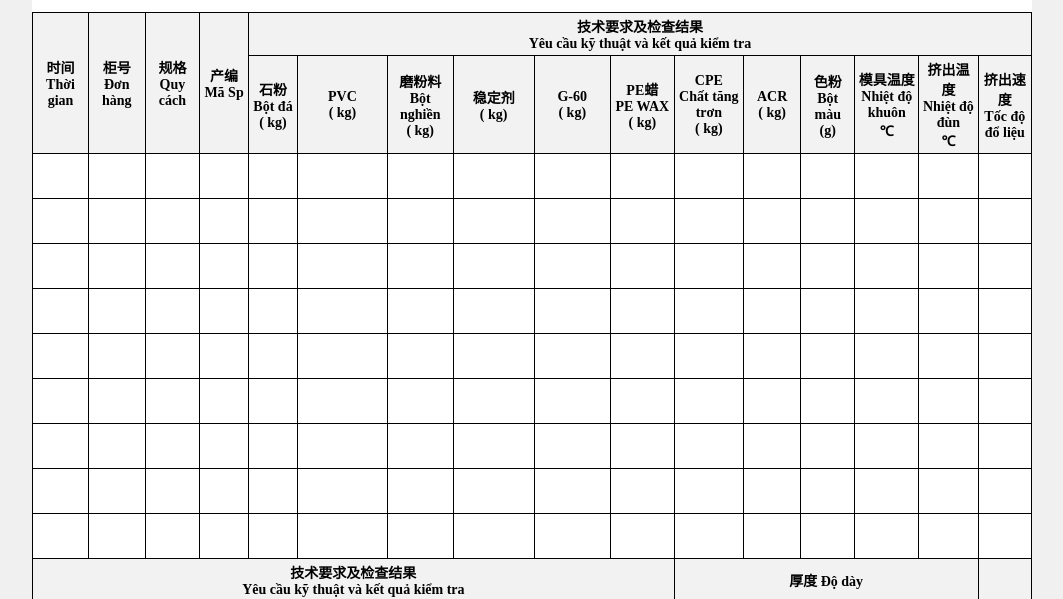
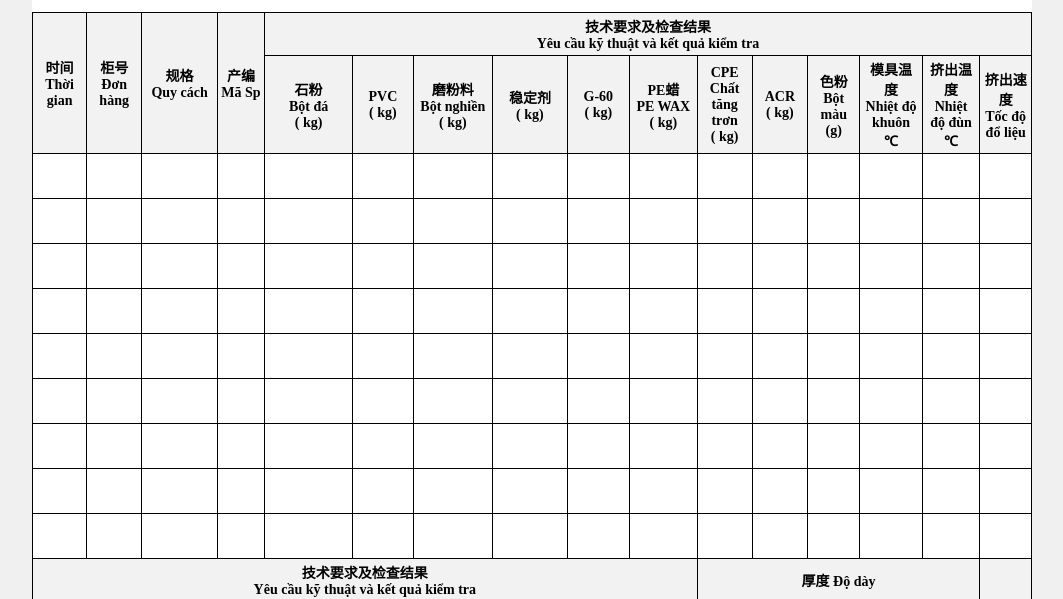
Before and after one commit to heyimphuong/ausda_html, a plain HTML site: page ban_kiem_tra_chat_luong_cong_doan_dun_ep.html in a window 1280 px wide. Shown: the part 179-778 px from the top of the page, without its empty margins (108-1171 px from the left). Drawn offline with Linux system fonts and the light colour scheme.

Commit message:
fix form ban_kiem_tra_cong_doan_dun_ep.html

```diff
--- a/assets/scss/print.scss
+++ b/assets/scss/print.scss
@@ -51,6 +51,7 @@ body {
 // Căn giữa nội dung
 .tex-center {
     text-align: center;
+}
 
 button {
     padding: 10px;
@@ -58,7 +59,6 @@ body {
     border: 1px solid #ccc;
     cursor: pointer;
     border-radius: 10px;
-    }
 }
 
 .tex-right {
@@ -68,7 +68,7 @@ body {
 /* Container chính */
 .container {
     display: flex;
-    flex-wrap: wrap;
+    // flex-wrap: wrap;
 
     .article-commodity-detail {
         display: block;
--- a/ban_kiem_tra_chat_luong_cong_doan_dun_ep.html
+++ b/ban_kiem_tra_chat_luong_cong_doan_dun_ep.html
@@ -61,7 +61,7 @@
             <span>柜号 </span>
             <span>Đơn hàng</span>
           </td>
-          <td rowspan="2" class="tex-center column-head-landscape">
+          <td colspan="2" rowspan="2" class="tex-center column-head-landscape">
             <span>规格 </span>
             <span>Quy cách</span>
           </td>
@@ -134,7 +134,7 @@
         <tr>
           <td><textarea class="input-field tex-center" oninput="autoResize(this)"></textarea></td>
           <td><textarea class="input-field tex-center" oninput="autoResize(this)"></textarea></td>
-          <td><textarea class="input-field tex-center" oninput="autoResize(this)"></textarea></td>
+          <td colspan="2"><textarea class="input-field tex-center" oninput="autoResize(this)"></textarea></td>
           <td><textarea class="input-field tex-center" oninput="autoResize(this)"></textarea></td>
           <td><textarea class="input-field tex-center" oninput="autoResize(this)"></textarea></td>
           <td><textarea class="input-field tex-center" oninput="autoResize(this)"></textarea></td>
@@ -152,7 +152,7 @@
         <tr>
           <td><textarea class="input-field tex-center" oninput="autoResize(this)"></textarea></td>
           <td><textarea class="input-field tex-center" oninput="autoResize(this)"></textarea></td>
-          <td><textarea class="input-field tex-center" oninput="autoResize(this)"></textarea></td>
+          <td colspan="2"><textarea class="input-field tex-center" oninput="autoResize(this)"></textarea></td>
           <td><textarea class="input-field tex-center" oninput="autoResize(this)"></textarea></td>
           <td><textarea class="input-field tex-center" oninput="autoResize(this)"></textarea></td>
           <td><textarea class="input-field tex-center" oninput="autoResize(this)"></textarea></td>
@@ -170,7 +170,7 @@
         <tr>
           <td><textarea class="input-field tex-center" oninput="autoResize(this)"></textarea></td>
           <td><textarea class="input-field tex-center" oninput="autoResize(this)"></textarea></td>
-          <td><textarea class="input-field tex-center" oninput="autoResize(this)"></textarea></td>
+          <td colspan="2"><textarea class="input-field tex-center" oninput="autoResize(this)"></textarea></td>
           <td><textarea class="input-field tex-center" oninput="autoResize(this)"></textarea></td>
           <td><textarea class="input-field tex-center" oninput="autoResize(this)"></textarea></td>
           <td><textarea class="input-field tex-center" oninput="autoResize(this)"></textarea></td>
@@ -188,7 +188,7 @@
         <tr>
           <td><textarea class="input-field tex-center" oninput="autoResize(this)"></textarea></td>
           <td><textarea class="input-field tex-center" oninput="autoResize(this)"></textarea></td>
-          <td><textarea class="input-field tex-center" oninput="autoResize(this)"></textarea></td>
+          <td colspan="2"><textarea class="input-field tex-center" oninput="autoResize(this)"></textarea></td>
           <td><textarea class="input-field tex-center" oninput="autoResize(this)"></textarea></td>
           <td><textarea class="input-field tex-center" oninput="autoResize(this)"></textarea></td>
           <td><textarea class="input-field tex-center" oninput="autoResize(this)"></textarea></td>
@@ -206,7 +206,7 @@
         <tr>
           <td><textarea class="input-field tex-center" oninput="autoResize(this)"></textarea></td>
           <td><textarea class="input-field tex-center" oninput="autoResize(this)"></textarea></td>
-          <td><textarea class="input-field tex-center" oninput="autoResize(this)"></textarea></td>
+          <td colspan="2"><textarea class="input-field tex-center" oninput="autoResize(this)"></textarea></td>
           <td><textarea class="input-field tex-center" oninput="autoResize(this)"></textarea></td>
           <td><textarea class="input-field tex-center" oninput="autoResize(this)"></textarea></td>
           <td><textarea class="input-field tex-center" oninput="autoResize(this)"></textarea></td>
@@ -224,7 +224,7 @@
         <tr>
           <td><textarea class="input-field tex-center" oninput="autoResize(this)"></textarea></td>
           <td><textarea class="input-field tex-center" oninput="autoResize(this)"></textarea></td>
-          <td><textarea class="input-field tex-center" oninput="autoResize(this)"></textarea></td>
+          <td colspan="2"><textarea class="input-field tex-center" oninput="autoResize(this)"></textarea></td>
           <td><textarea class="input-field tex-center" oninput="autoResize(this)"></textarea></td>
           <td><textarea class="input-field tex-center" oninput="autoResize(this)"></textarea></td>
           <td><textarea class="input-field tex-center" oninput="autoResize(this)"></textarea></td>
@@ -242,7 +242,7 @@
         <tr>
           <td><textarea class="input-field tex-center" oninput="autoResize(this)"></textarea></td>
           <td><textarea class="input-field tex-center" oninput="autoResize(this)"></textarea></td>
-          <td><textarea class="input-field tex-center" oninput="autoResize(this)"></textarea></td>
+          <td colspan="2"><textarea class="input-field tex-center" oninput="autoResize(this)"></textarea></td>
           <td><textarea class="input-field tex-center" oninput="autoResize(this)"></textarea></td>
           <td><textarea class="input-field tex-center" oninput="autoResize(this)"></textarea></td>
           <td><textarea class="input-field tex-center" oninput="autoResize(this)"></textarea></td>
@@ -260,7 +260,7 @@
         <tr>
           <td><textarea class="input-field tex-center" oninput="autoResize(this)"></textarea></td>
           <td><textarea class="input-field tex-center" oninput="autoResize(this)"></textarea></td>
-          <td><textarea class="input-field tex-center" oninput="autoResize(this)"></textarea></td>
+          <td colspan="2"><textarea class="input-field tex-center" oninput="autoResize(this)"></textarea></td>
           <td><textarea class="input-field tex-center" oninput="autoResize(this)"></textarea></td>
           <td><textarea class="input-field tex-center" oninput="autoResize(this)"></textarea></td>
           <td><textarea class="input-field tex-center" oninput="autoResize(this)"></textarea></td>
@@ -278,7 +278,7 @@
         <tr>
           <td><textarea class="input-field tex-center" oninput="autoResize(this)"></textarea></td>
           <td><textarea class="input-field tex-center" oninput="autoResize(this)"></textarea></td>
-          <td><textarea class="input-field tex-center" oninput="autoResize(this)"></textarea></td>
+          <td colspan="2"><textarea class="input-field tex-center" oninput="autoResize(this)"></textarea></td>
           <td><textarea class="input-field tex-center" oninput="autoResize(this)"></textarea></td>
           <td><textarea class="input-field tex-center" oninput="autoResize(this)"></textarea></td>
           <td><textarea class="input-field tex-center" oninput="autoResize(this)"></textarea></td>
@@ -294,7 +294,7 @@
           <td><textarea class="input-field tex-center" oninput="autoResize(this)"></textarea></td>
         </tr>
         <tr>
-          <td colspan="10" class="tex-center column-head-landscape">
+          <td colspan="11" class="tex-center column-head-landscape">
             <span>技术要求及检查结果</span>
             <span>Yêu cầu kỹ thuật và kết quả kiểm tra</span>
           </td>
@@ -365,8 +365,10 @@
           <td><textarea class="input-field tex-center" oninput="autoResize(this)"></textarea></td>
           <td><textarea class="input-field tex-center" oninput="autoResize(this)"></textarea></td>
           <td><textarea class="input-field tex-center" oninput="autoResize(this)"></textarea></td>
+          <td><textarea class="input-field tex-center" oninput="autoResize(this)"></textarea></td>
         </tr>
         <tr>
+          <td><textarea class="input-field tex-center" oninput="autoResize(this)"></textarea></td>
           <td><textarea class="input-field tex-center" oninput="autoResize(this)"></textarea></td>
           <td><textarea class="input-field tex-center" oninput="autoResize(this)"></textarea></td>
           <td><textarea class="input-field tex-center" oninput="autoResize(this)"></textarea></td>
@@ -401,8 +403,10 @@
           <td><textarea class="input-field tex-center" oninput="autoResize(this)"></textarea></td>
           <td><textarea class="input-field tex-center" oninput="autoResize(this)"></textarea></td>
           <td><textarea class="input-field tex-center" oninput="autoResize(this)"></textarea></td>
+          <td><textarea class="input-field tex-center" oninput="autoResize(this)"></textarea></td>
         </tr>
         <tr>
+          <td><textarea class="input-field tex-center" oninput="autoResize(this)"></textarea></td>
           <td><textarea class="input-field tex-center" oninput="autoResize(this)"></textarea></td>
           <td><textarea class="input-field tex-center" oninput="autoResize(this)"></textarea></td>
           <td><textarea class="input-field tex-center" oninput="autoResize(this)"></textarea></td>
@@ -437,8 +441,10 @@
           <td><textarea class="input-field tex-center" oninput="autoResize(this)"></textarea></td>
           <td><textarea class="input-field tex-center" oninput="autoResize(this)"></textarea></td>
           <td><textarea class="input-field tex-center" oninput="autoResize(this)"></textarea></td>
+          <td><textarea class="input-field tex-center" oninput="autoResize(this)"></textarea></td>
         </tr>
         <tr>
+          <td><textarea class="input-field tex-center" oninput="autoResize(this)"></textarea></td>
           <td><textarea class="input-field tex-center" oninput="autoResize(this)"></textarea></td>
           <td><textarea class="input-field tex-center" oninput="autoResize(this)"></textarea></td>
           <td><textarea class="input-field tex-center" oninput="autoResize(this)"></textarea></td>
@@ -473,8 +479,10 @@
           <td><textarea class="input-field tex-center" oninput="autoResize(this)"></textarea></td>
           <td><textarea class="input-field tex-center" oninput="autoResize(this)"></textarea></td>
           <td><textarea class="input-field tex-center" oninput="autoResize(this)"></textarea></td>
+          <td><textarea class="input-field tex-center" oninput="autoResize(this)"></textarea></td>
         </tr>
         <tr>
+          <td><textarea class="input-field tex-center" oninput="autoResize(this)"></textarea></td>
           <td><textarea class="input-field tex-center" oninput="autoResize(this)"></textarea></td>
           <td><textarea class="input-field tex-center" oninput="autoResize(this)"></textarea></td>
           <td><textarea class="input-field tex-center" oninput="autoResize(this)"></textarea></td>
@@ -509,9 +517,10 @@
           <td><textarea class="input-field tex-center" oninput="autoResize(this)"></textarea></td>
           <td><textarea class="input-field tex-center" oninput="autoResize(this)"></textarea></td>
           <td><textarea class="input-field tex-center" oninput="autoResize(this)"></textarea></td>
+          <td><textarea class="input-field tex-center" oninput="autoResize(this)"></textarea></td>
         </tr>
         <tr>
-          <td colspan="16" class="pdt10 pdb10">
+          <td colspan="17" class="pdt10 pdb10">
             <span>技术检验要求：产品工艺文件 Yêu cầu kỹ thuật dựa theo tài liệu công nghệ sản phẩm</span>
             <span>连续生产每两小时每条线做一次巡检记录</span>
             <span>Yêu cầu kiểm tra kỹ thuật: màu sắc: Mỗi hai giờ tiến hành kiểm tra một lần trên mỗi dây
```
Also changed, not shown: quytrinhdonhang/commercial_invoice.html (+4 -4 lines), assets/css/print.css, 1 other file. Lines whose indentation alone changed are shown as unchanged.
